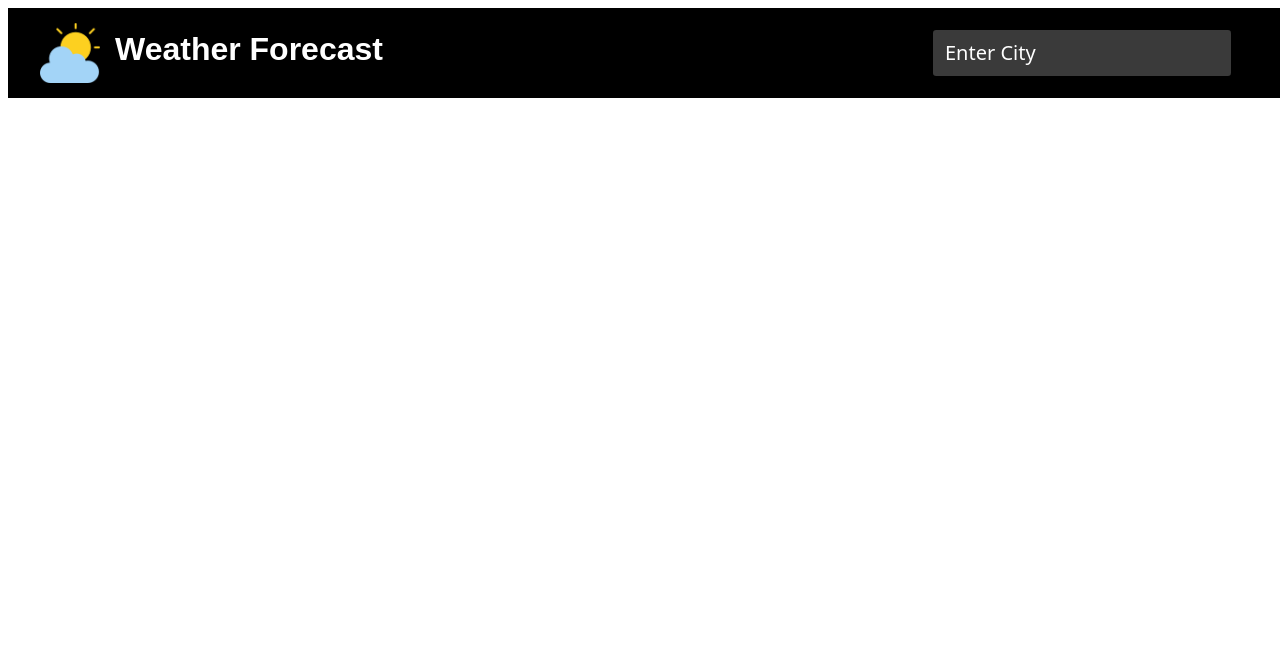
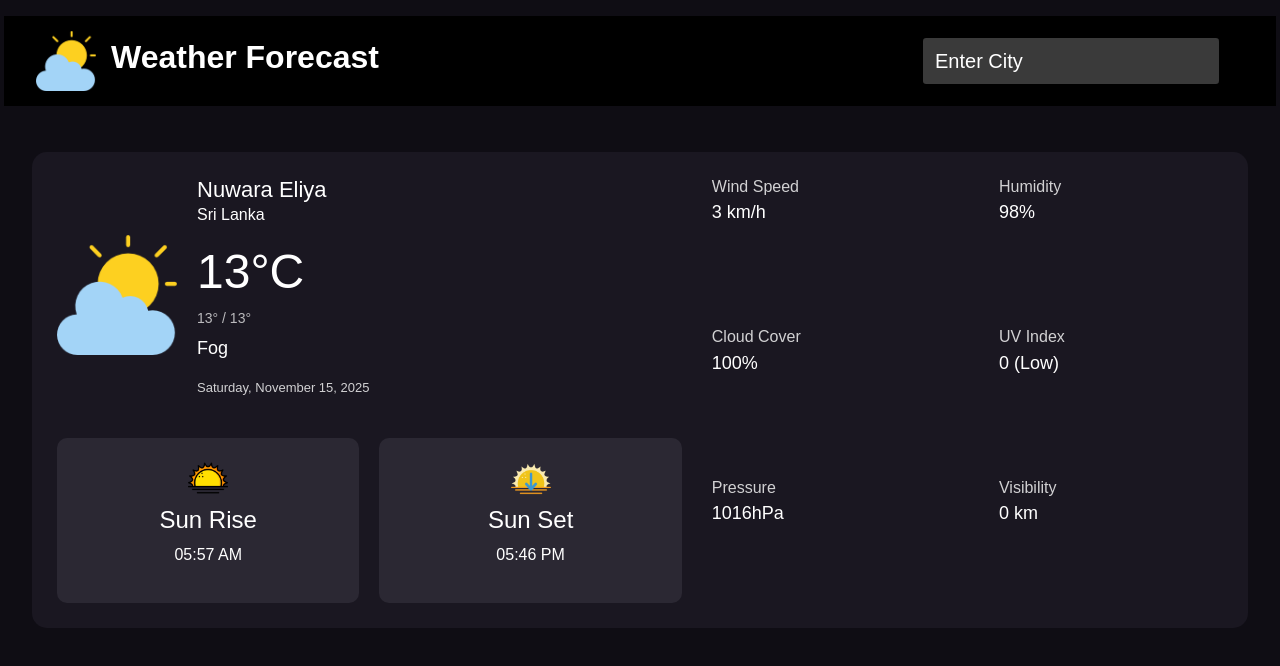
Before and after one commit to MahodaLochana111793/Weather-Application, a plain HTML site: page index.html in a window 1280 px wide. Drawn offline with nearby package versions, Linux system fonts and the light colour scheme.

Commit message:
add main weather section

```diff
--- a/assest/css/style.css
+++ b/assest/css/style.css
@@ -1,54 +1,153 @@
-/* HEADER MAIN DIV */
-.main_header_div{
-    background-color: #000000;   /* BLACK BACKGROUND */
+/* GLOBAL */
+body {
+    background-color: #0f0d14;
+    font-family: "Poppins", sans-serif;
+    color: #fff;
+    margin: 0;
+    padding: 0;
+}
+
+/* --------------------------------------------------
+   HEADER SECTION
+-------------------------------------------------- */
+.main_header_div {
+    background-color: #000000;
     display: flex;
     justify-content: space-between;
     align-items: center;
     padding: 15px 20px;
 }
 
-/* LEFT SIDE */
-.header_left_side{
+.header_left_side {
     display: flex;
     align-items: center;
     gap: 15px;
 }
 
-.header_left_side img{
+.header_left_side img {
     width: 60px;
     height: auto;
 }
 
-/* WEATHER FORECAST TITLE */
 .page_title {
-    color: #ffffff;                /* WHITE TEXT */
+    color: #ffffff;
     font-size: 32px;
-    font-family: "Poppins", sans-serif;
     font-weight: 600;
 }
 
-/* RIGHT SIDE */
-.header_right_side{
+/* RIGHT SIDE INPUT */
+.header_right_side {
     display: flex;
+    justify-content: flex-end;
     align-items: center;
-    justify-content: flex-end;
 }
 
-/* INPUT BOX */
-.header_right_side input{
+.header_right_side input {
     cursor: pointer;
     border-radius: 0.2rem;
     margin-right: 25px;
-    background-color: #3a3a3a;    /* DARK GREY */
-    color: #ffffff;               /* TYPED TEXT WHITE */
+    background-color: #3a3a3a;
+    color: #ffffff;
     font-size: 20px;
     padding: 8px 12px;
     border: none;
     outline: none;
 }
 
-/* PLACEHOLDER COLOR */
 .header_right_side input::placeholder {
-    color: #ffffff;               /* WHITE PLACEHOLDER */
+    color: #ffffff;
     opacity: 1;
 }
+
+/* --------------------------------------------------
+   WEATHER MAIN CONTAINER
+-------------------------------------------------- */
+.weather-container {
+    width: 95%;
+    margin: 30px auto;
+    padding: 25px;
+    background-color: #1a1721;
+    border-radius: 15px;
+    display: flex;
+    justify-content: space-between;
+    gap: 30px;
+}
+
+/* LEFT SIDE WEATHER AREA */
+.left-box {
+    width: 55%;
+}
+
+.weather-top {
+    display: flex;
+    gap: 20px;
+    align-items: center;
+}
+
+.weather-icon {
+    width: 120px;
+}
+
+.location-info h3 {
+    margin: 0;
+    font-size: 22px;
+}
+
+.temp {
+    font-size: 48px;
+    margin: 5px 0;
+}
+
+.sub-temp {
+    font-size: 14px;
+    opacity: 0.7;
+}
+
+.fog {
+    margin-top: 5px;
+    font-size: 18px;
+}
+
+.date {
+    font-size: 13px;
+    opacity: 0.8;
+    margin-top: 5px;
+}
+
+/* SUNRISE / SUNSET BOXES */
+.sun-box {
+    margin-top: 25px;
+    display: flex;
+    gap: 20px;
+}
+
+.sun-item {
+    flex: 1;
+    background-color: #2b2833;
+    padding: 20px;
+    text-align: center;
+    border-radius: 10px;
+}
+
+.sun-img {
+    width: 40px;
+    margin-bottom: 8px;
+}
+
+/* RIGHT SIDE WEATHER GRID */
+.right-box {
+    width: 45%;
+    display: grid;
+    grid-template-columns: auto auto;
+    gap: 25px 40px;
+}
+
+.info-item h5 {
+    font-size: 16px;
+    opacity: 0.8;
+    margin-bottom: 3px;
+}
+
+.info-item p {
+    font-size: 18px;
+}
--- a/index.html
+++ b/index.html
@@ -1,25 +1,25 @@
 <!DOCTYPE html>
 <html lang="en">
 <head>
-    <meta charset="UTF-8" />
-    <meta name="viewport" content="width=device-width, initial-scale=1.0" />
+    <meta charset="UTF-8">
+    <meta name="viewport" content="width=device-width, initial-scale=1.0">
     <title>Weather App</title>
 
-    <link
-      href="https://cdn.jsdelivr.net/npm/bootstrap@5.3.8/dist/css/bootstrap.min.css"
-      rel="stylesheet"
-    />
+    <!-- Bootstrap -->
+    <link href="https://cdn.jsdelivr.net/npm/bootstrap@5.3.8/dist/css/bootstrap.min.css" rel="stylesheet">
 
-    <!-- Correct way to load CSS -->
+    <!-- Custom CSS -->
     <link rel="stylesheet" href="assest/css/style.css">
 </head>
 
 <body>
-    <div class="container-fluid m-2">
+
+    <!-- HEADER SECTION -->
+    <div class="container-fluid p-3">
         <div class="row main_header_div">
 
             <!-- LEFT SIDE -->
-        <div class="header_left_side col-6">
+            <div class="header_left_side col-6 d-flex align-items-center">
                 <div class="page_logo_div">
                     <img src="assest/1163661.png" alt="logo">
                 </div>
@@ -37,9 +37,81 @@
         </div>
     </div>
 
+    <!-- ⭐ WEATHER MAIN SECTION ⭐ -->
+    <div class="weather-container">
+
+        <!-- LEFT (Weather Info) -->
+        <div class="left-box">
+
+            <div class="weather-top">
+                <img src="assest/1163661.png" class="weather-icon">
+
+                <div class="location-info">
+                    <h3>Nuwara Eliya</h3>
+                    <p>Sri Lanka</p>
+                    <h1 class="temp">13°C</h1>
+                    <span class="sub-temp">13° / 13°</span>
+                    <p class="fog">Fog</p>
+                    <p class="date">Saturday, November 15, 2025</p>
+                </div>
+            </div>
+
+            <!-- Sunrise / Sunset -->
+            <div class="sun-box">
+                <div class="sun-item">
+                    <img src="assest/sunrise.png" class="sun-img">
+                    <h4>Sun Rise</h4>
+                    <p>05:57 AM</p>
+                </div>
+
+                <div class="sun-item">
+                    <img src="assest/sunset.png" class="sun-img">
+                    <h4>Sun Set</h4>
+                    <p>05:46 PM</p>
+                </div>
+            </div>
+
+        </div>
+
+        <!-- RIGHT (Wind, Humidity, Cloud, Pressure, etc.) -->
+        <div class="right-box">
+
+            <div class="info-item">
+                <h5>Wind Speed</h5>
+                <p>3 km/h</p>
+            </div>
+
+            <div class="info-item">
+                <h5>Humidity</h5>
+                <p>98%</p>
+            </div>
+
+            <div class="info-item">
+                <h5>Cloud Cover</h5>
+                <p>100%</p>
+            </div>
+
+            <div class="info-item">
+                <h5>UV Index</h5>
+                <p>0 (Low)</p>
+            </div>
+
+            <div class="info-item">
+                <h5>Pressure</h5>
+                <p>1016hPa</p>
+            </div>
+
+            <div class="info-item">
+                <h5>Visibility</h5>
+                <p>0 km</p>
+            </div>
+
+        </div>
+
+    </div>
+
     <!-- Bootstrap JS -->
-    <script
-      src="https://cdn.jsdelivr.net/npm/bootstrap@5.3.8/dist/js/bootstrap.bundle.min.js"
-    ></script>
+    <script src="https://cdn.jsdelivr.net/npm/bootstrap@5.3.8/dist/js/bootstrap.bundle.min.js"></script>
+
 </body>
 </html>
```
Also changed, not shown: assest/sunrise.png (added), assest/sunset.png (added). Lines whose indentation alone changed are shown as unchanged.
